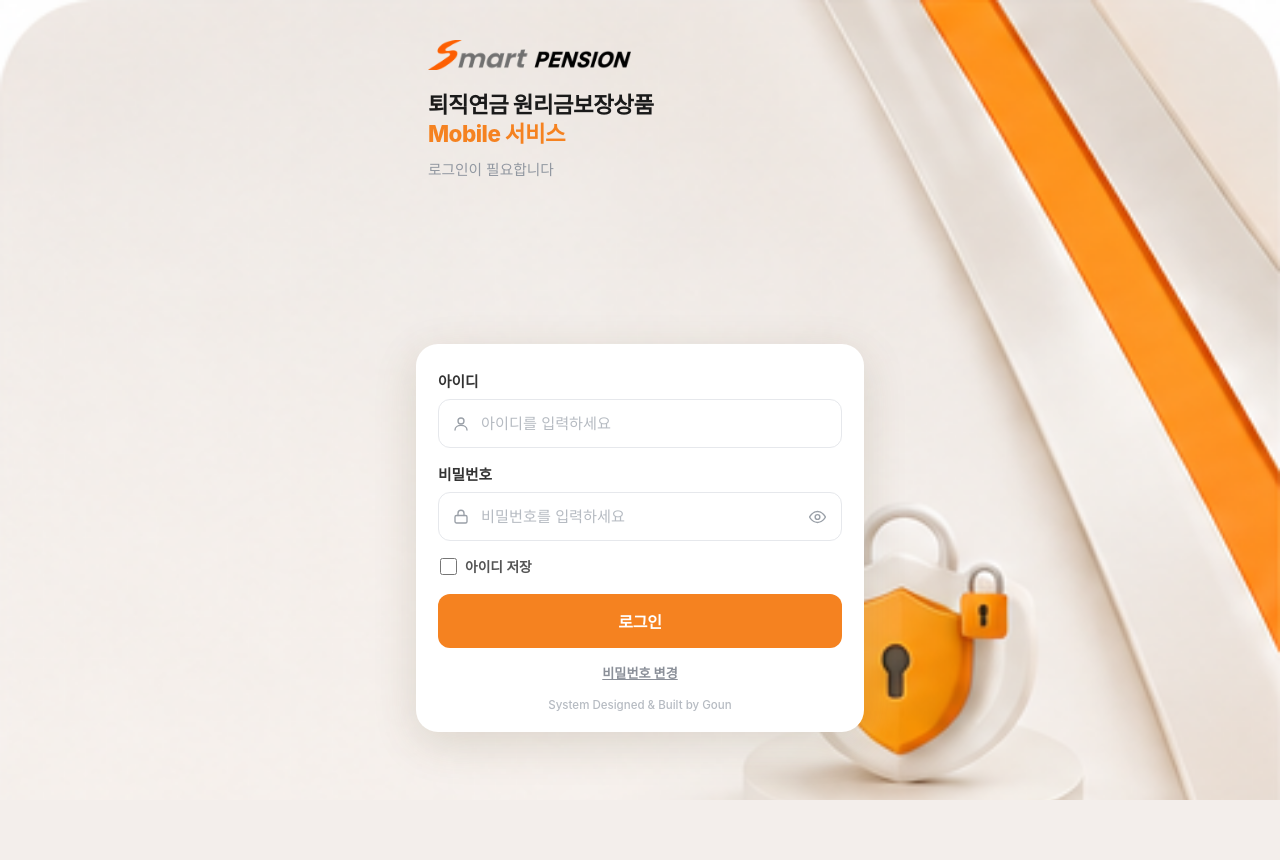
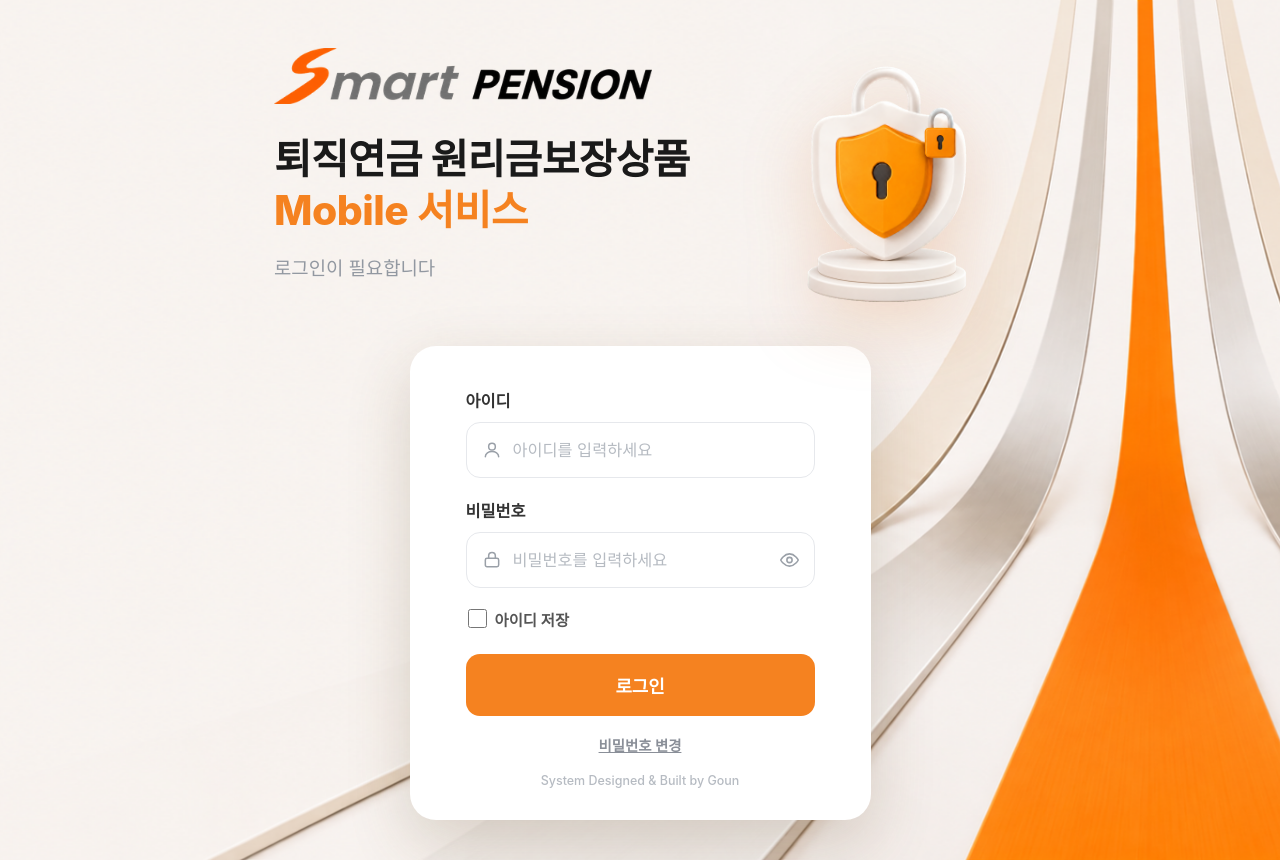
Before and after one commit to Ladyicebear/credit-rating-manager, a Flask app: page /login in a window 1280 px wide. Before the commit the page ends 800 px from the top, so only its background shows below. Run offline with Flask 3, Linux system fonts and the light colour scheme.

Commit message:
웹(데스크톱) 로그인 화면 리디자인: 배경 이미지4(login_bg2), 우측 3D 쉴드, 로고/타이틀 확대, 중앙 카드. 모바일은 기본 스타일 그대로(min-width:768px 미디어쿼리로 데스크톱만 적용)
Co-Authored-By: Claude Opus 4.8 <noreply@anthropic.com>

```diff
--- a/templates/login.html
+++ b/templates/login.html
@@ -15,6 +15,7 @@ body{font-family:'Malgun Gothic','맑은 고딕',-apple-system,BlinkMacSystemFon
 .lg-title{font-size:1.4rem;font-weight:800;color:#1a1a1a;letter-spacing:-.5px;line-height:1.3}
 .lg-title .m{color:#F58220}
 .lg-sub{font-size:.92rem;color:#9298a1;margin-top:10px;font-weight:500}
+.lg-shield{display:none}   /* 모바일: 숨김 (데스크톱 전용) */
 .lg-spacer{flex:none;min-height:0}
 /* 카드 */
 .lg-card{background:#fff;border-radius:22px;margin:24px 16px 18px;padding:26px 22px 20px;
@@ -70,6 +71,32 @@ body{font-family:'Malgun Gothic','맑은 고딕',-apple-system,BlinkMacSystemFon
 .pw-save{background:#F58220;color:#fff}
 .pw-save:hover{background:#CB6015}
 .pw-save:disabled{background:#f0b988;cursor:default}
+
+/* ════════ 웹(데스크톱 ≥768px) 전용 — 모바일은 위 기본 스타일 그대로 ════════ */
+@media(min-width:768px){
+  body{background:#F3EEE6 url('/static/images/login_bg2.png') no-repeat center center;background-size:cover}
+  .lg-wrap{max-width:840px;margin:0 auto;padding:40px 24px;justify-content:center}
+  .lg-top{position:relative;min-height:auto;padding:8px 30px 0}
+  .lg-logo{height:56px;margin-bottom:30px}
+  .lg-title{font-size:2.55rem;line-height:1.26}
+  .lg-sub{font-size:1.18rem;margin-top:16px}
+  .lg-shield{display:block;position:absolute;right:14px;top:8px;width:272px;height:auto;
+             pointer-events:none;filter:drop-shadow(0 20px 34px rgba(203,96,21,.20))}
+  .lg-spacer{min-height:30px}
+  .lg-card{max-width:700px;margin:36px auto 0;padding:42px 56px 32px;border-radius:26px;
+           box-shadow:0 22px 64px rgba(90,66,30,.20)}
+  .fg{margin-bottom:20px}
+  .fg label{font-size:1.02rem;margin-bottom:10px}
+  .inp .ic{left:16px}
+  .inp .ic svg{width:20px;height:20px}
+  .inp input{padding:17px 48px 17px 46px;font-size:1.02rem;border-radius:14px}
+  .inp .eye svg{width:21px;height:21px}
+  .lg-remember{font-size:.96rem;margin:6px 2px 24px}
+  .lg-remember input{width:19px;height:19px}
+  .lg-btn{padding:18px;font-size:1.12rem;border-radius:14px}
+  .lg-pwlink{margin-top:18px;font-size:.9rem}
+  .lg-foot{margin-top:18px;font-size:.78rem}
+}
 </style>
 </head>
 <body>
@@ -78,6 +105,7 @@ body{font-family:'Malgun Gothic','맑은 고딕',-apple-system,BlinkMacSystemFon
       <img class="lg-logo" src="/static/images/smart_future.png" alt="SMART PENSION"/>
       <div class="lg-title">퇴직연금 원리금보장상품<br><span class="m">Mobile 서비스</span></div>
       <div class="lg-sub">로그인이 필요합니다</div>
+      <img class="lg-shield" src="/static/images/login_shield.png" alt="" aria-hidden="true"/>
     </div>
     <div class="lg-spacer"></div>
 
```
Also changed, not shown: static/images/login_bg2.png (added), static/images/login_shield.png (added).
